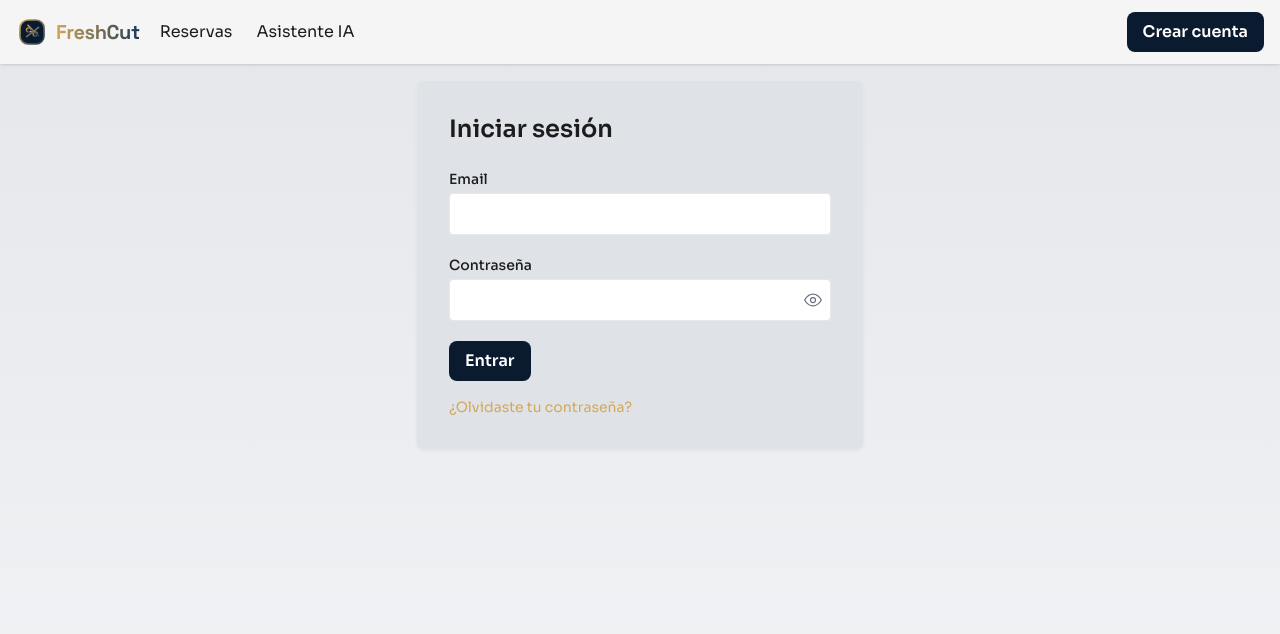
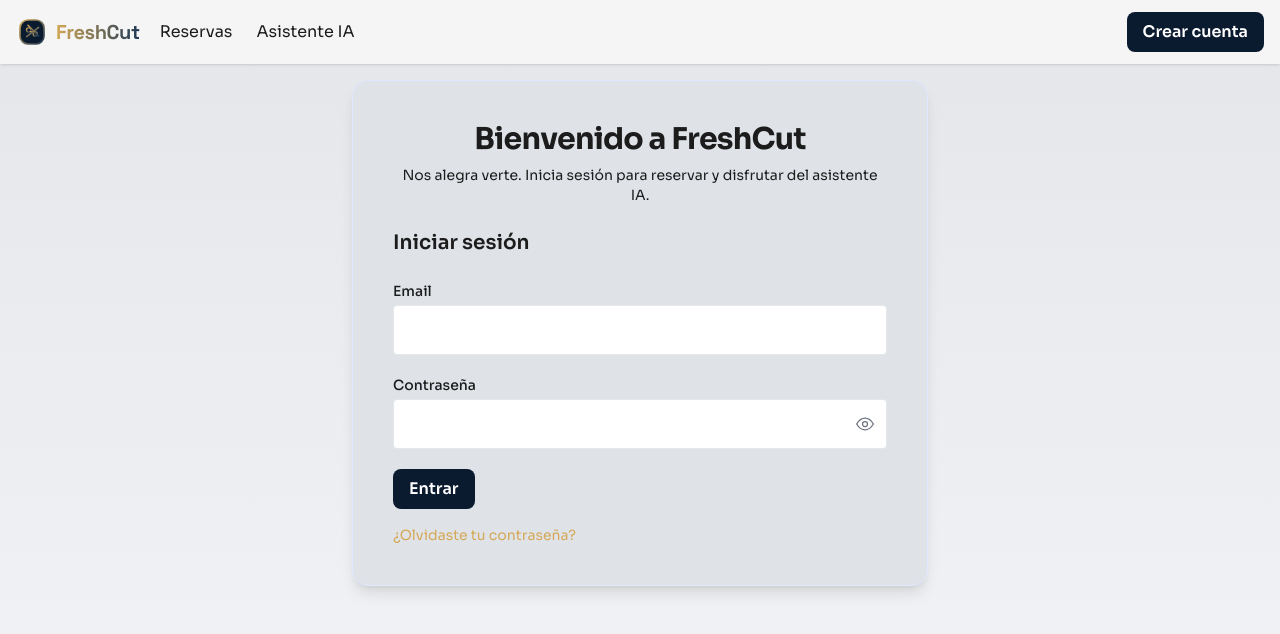
Before and after one commit to freshcutm/freshCut-Frontend, an Angular app: page /auth/login in a window 1280 px wide. Shown: the top 634 px of the page. Built offline with nearby package versions, Linux system fonts and the light colour scheme.

Commit message:
mejora interfaz

```diff
--- a/src/app/features/auth/login.component.ts
+++ b/src/app/features/auth/login.component.ts
@@ -10,18 +10,22 @@ import { NotificationsService } from '../../ui/notifications.service';
   standalone: true,
   imports: [CommonModule, FormsModule, RouterLink],
   template: `
-    <div class="max-w-md mx-auto p-8 bg-white shadow-sm border rounded-lg">
-      <h2 class="text-2xl font-semibold mb-6">Iniciar sesión</h2>
+    <div class="max-w-xl mx-auto p-10 bg-white shadow-lg border border-indigo-100 rounded-2xl">
+      <div class="text-center mb-6">
+        <h2 class="text-3xl font-bold tracking-tight">Bienvenido a FreshCut</h2>
+        <p class="text-sm text-gray-600 mt-2">Nos alegra verte. Inicia sesión para reservar y disfrutar del asistente IA.</p>
+      </div>
+      <h3 class="text-xl font-semibold mb-6">Iniciar sesión</h3>
       <form (ngSubmit)="login()" class="space-y-5">
         <div>
           <label class="block text-sm font-medium mb-1">Email</label>
-          <input [(ngModel)]="email" name="email" type="email" class="w-full border rounded px-3 py-2 focus:outline-none focus:ring-2 focus:ring-indigo-500" required />
+          <input [(ngModel)]="email" name="email" type="email" class="w-full border rounded px-4 py-3 text-base focus:outline-none focus:ring-2 focus:ring-indigo-500" required />
         </div>
         <div>
           <label class="block text-sm font-medium mb-1">Contraseña</label>
           <div class="relative">
-            <input [(ngModel)]="password" name="password" [type]="showPassword ? 'text' : 'password'" autocomplete="current-password" class="w-full border rounded px-3 py-2 pr-10 focus:outline-none focus:ring-2 focus:ring-indigo-500" required />
-            <button type="button" (click)="togglePassword()" [attr.aria-label]="showPassword ? 'Ocultar contraseña' : 'Mostrar contraseña'" [attr.title]="showPassword ? 'Ocultar contraseña' : 'Mostrar contraseña'" class="absolute inset-y-0 right-2 flex items-center text-gray-500 hover:text-gray-700">
+            <input [(ngModel)]="password" name="password" [type]="showPassword ? 'text' : 'password'" autocomplete="current-password" class="w-full border rounded px-4 py-3 pr-12 text-base focus:outline-none focus:ring-2 focus:ring-indigo-500" required />
+            <button type="button" (click)="togglePassword()" [attr.aria-label]="showPassword ? 'Ocultar contraseña' : 'Mostrar contraseña'" [attr.title]="showPassword ? 'Ocultar contraseña' : 'Mostrar contraseña'" class="absolute inset-y-0 right-3 flex items-center text-gray-500 hover:text-gray-700">
               <svg *ngIf="!showPassword" class="w-5 h-5" viewBox="0 0 24 24" fill="none" stroke="currentColor" stroke-width="1.5">
                 <path d="M2 12s4-7 10-7 10 7 10 7-4 7-10 7S2 12 2 12z"></path>
                 <circle cx="12" cy="12" r="3"></circle>
@@ -35,7 +39,7 @@ import { NotificationsService } from '../../ui/notifications.service';
           </div>
         </div>
         <div class="flex items-center gap-3">
-          <button class="w-full sm:w-auto btn btn-primary" type="submit" [disabled]="isSubmitting">Entrar</button>
+          <button class="w-full sm:w-auto btn btn-primary px-6 py-3 text-base" type="submit" [disabled]="isSubmitting">Entrar</button>
         </div>
 
         <div *ngIf="showSpinner" class="flex items-center gap-2 text-sm text-gray-600">
```
